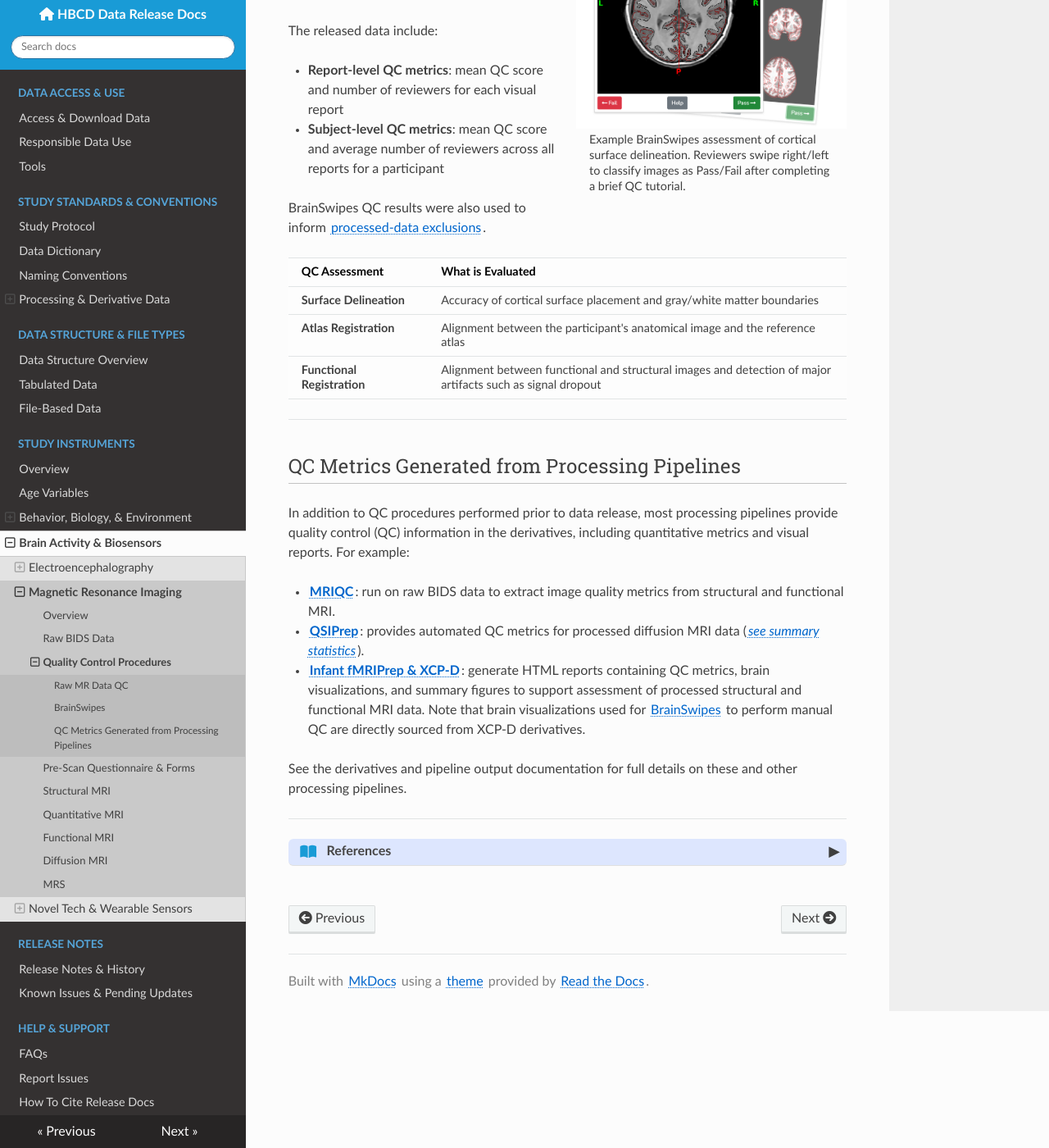
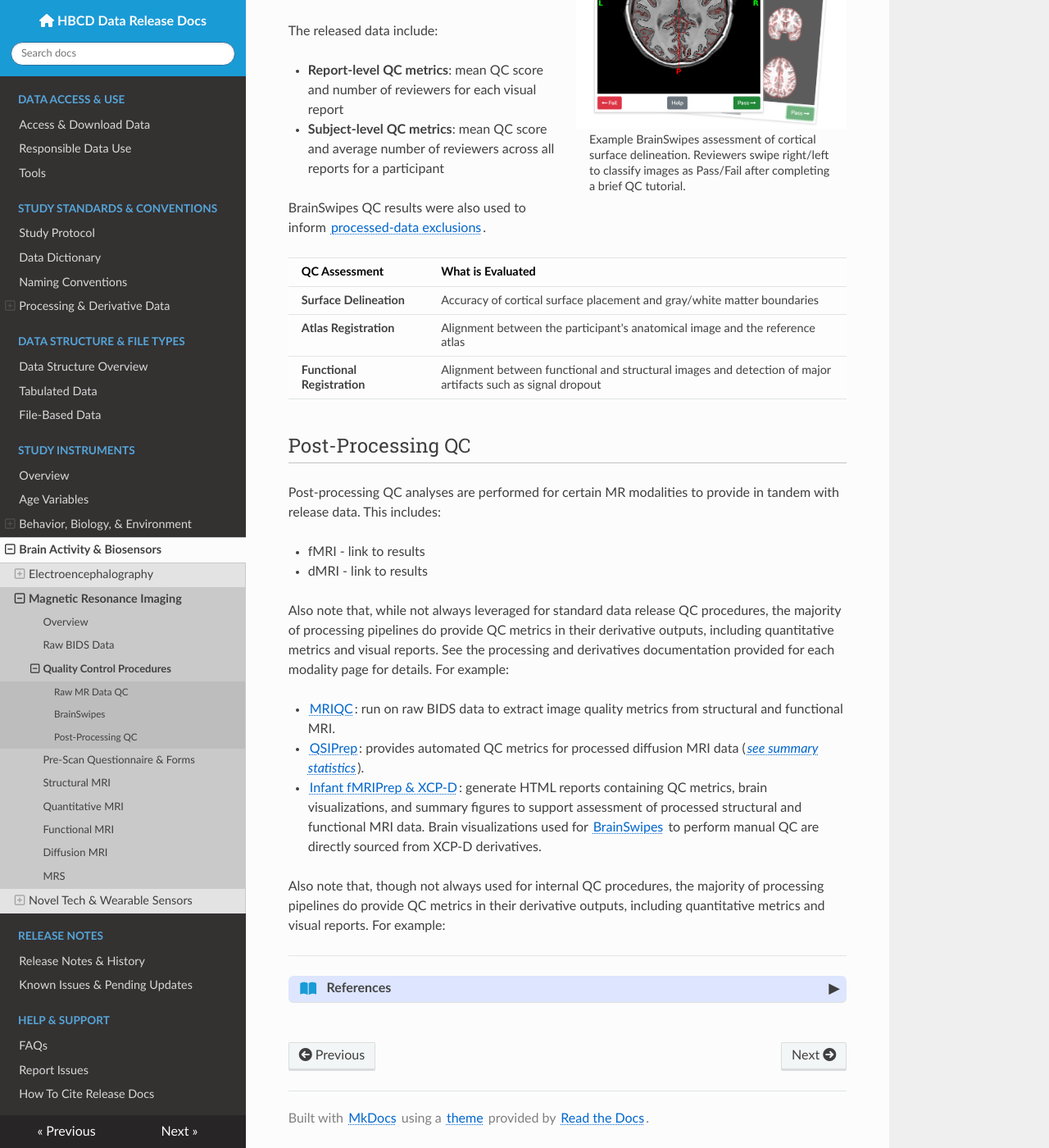
Before and after one commit to nbdc-datahub/hbcd-docs, an MkDocs documentation site: the page built from docs/instruments/mri/qc.md, in a window 1280 px wide and 1400 px high, scrolled down 1432 px. Shown: the whole window at 82% size. Built offline with MkDocs 1.6.1, drawn with Linux system fonts in a browser that asks for light colours; nearby versions of some CDN libraries.

Commit message:
mri qc polish

```diff
--- a/docs/instruments/mri/qc.md
+++ b/docs/instruments/mri/qc.md
@@ -218,17 +218,33 @@ Data are flagged for manual review based on automated QC results using multivari
 </tbody>
 </table>
 
----
+## Post-Processing QC
 
-## QC Metrics Generated from Processing Pipelines
+Post-processing QC analyses are performed for certain MR modalities to provide in tandem with release data. This includes:
 
-In addition to QC procedures performed prior to data release, most processing pipelines provide quality control (QC) information in the derivatives, including quantitative metrics and visual reports. For example:
+ - fMRI - link to results
+ - dMRI - link to results
 
-- [**MRIQC**](smri.md#mriqc): run on raw BIDS data to extract image quality metrics from structural and functional MRI.
-- [**QSIPrep**](dmri.md#processing-derivatives): provides automated QC metrics for processed diffusion MRI data (*[see summary statistics](dmri.md#quality-control-summary-statistics)*).
-- [**Infant fMRIPrep & XCP-D**](fmri.md#processing-derivatives): generate HTML reports containing QC metrics, brain visualizations, and summary figures to support assessment of processed structural and functional MRI data. Note that brain visualizations used for [BrainSwipes](#brainswipes) to perform manual QC are directly sourced from XCP-D derivatives.
+Also note that, while not always leveraged for standard data release QC procedures, the majority of processing pipelines do provide QC metrics in their derivative outputs, including quantitative metrics and visual reports. See the processing and derivatives documentation provided for each modality page for details. For example:
 
-See the derivatives and pipeline output documentation for full details on these and other processing pipelines.
+- [MRIQC](smri.md#mriqc): run on raw BIDS data to extract image quality metrics from structural and functional MRI.
+- [QSIPrep](dmri.md#processing-derivatives): provides automated QC metrics for processed diffusion MRI data (*[see summary statistics](dmri.md#quality-control-summary-statistics)*).
+- [Infant fMRIPrep & XCP-D](fmri.md#processing-derivatives): generate HTML reports containing QC metrics, brain visualizations, and summary figures to support assessment of processed structural and functional MRI data. Brain visualizations used for [BrainSwipes](#brainswipes) to perform manual QC are directly sourced from XCP-D derivatives.
+
+
+
+
+
+<!-- QC Metrics in Derivatives -->
+
+Also note that, though not always used for internal QC procedures, the majority of processing pipelines do provide QC metrics in their derivative outputs, including quantitative metrics and visual reports. For example:
+
+
+
+
+
+
+
 
  <!-- One key metric is <a href="https://xcp-d.readthedocs.io/en/latest/workflows/#framewise-displacement-calculation-and-thresholding">framewise displacement</a> (FD), which quantifies head motion across the scan. For each run, the amount of low-motion data, based on an FD threshold of 0.3 mm, is calculated. Only runs with at least 210 seconds of low-motion data are retained in the final outputs. -->
 
```
